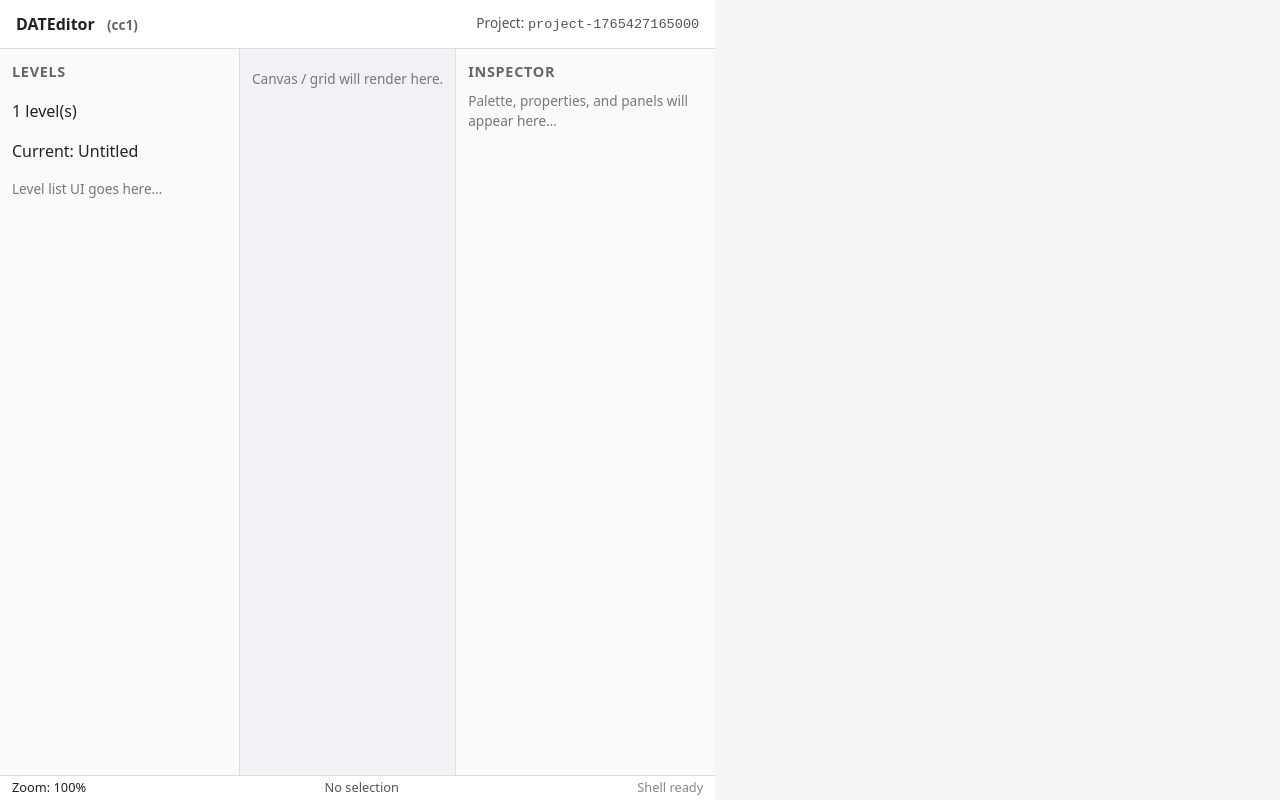
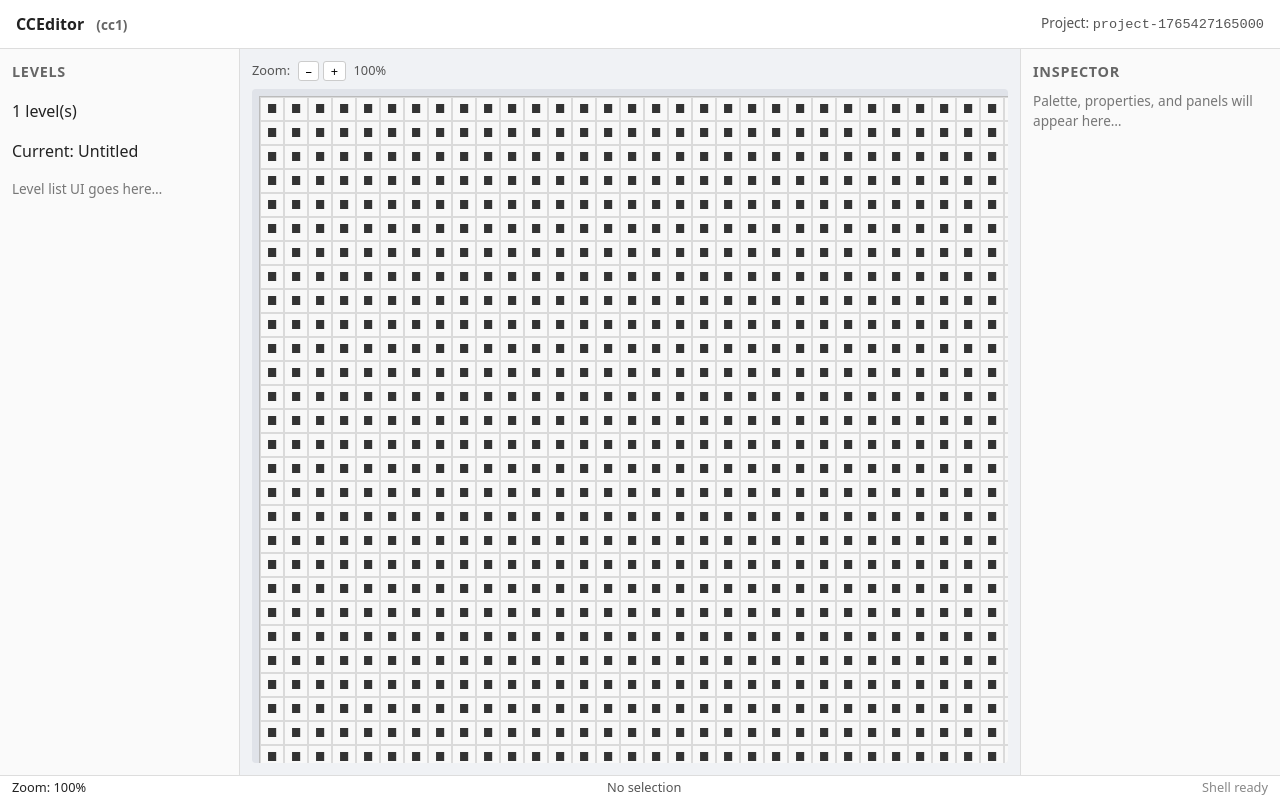
Before and after one commit to joshua-bone/CCEditor, a React app in the folder frontend/: page / in a window 1280 px wide. Built offline with nearby package versions, Linux system fonts and the light colour scheme; the HTML template or start-up script is replaced by a standard one.

Commit message:
TS13: add basic flattened level canvas with zoom and selection highlight

```diff
--- a/frontend/src/App.css
+++ b/frontend/src/App.css
@@ -129,3 +129,84 @@ body {
   text-align: right;
   color: #888;
 }
+
+/* Canvas + zoom toolbar */
+
+.CanvasToolbar {
+  display: flex;
+  align-items: center;
+  margin-bottom: 0.5rem;
+  gap: 0.25rem;
+  font-size: 0.8rem;
+}
+
+.CanvasToolbar-label {
+  margin-right: 0.25rem;
+  color: #555;
+}
+
+.CanvasToolbar button {
+  padding: 0 0.4rem;
+  border: 1px solid #ccc;
+  background-color: #fff;
+  border-radius: 3px;
+  cursor: pointer;
+  font-size: 0.8rem;
+}
+
+.CanvasToolbar button:hover {
+  background-color: #f0f0f0;
+}
+
+.CanvasToolbar-zoomValue {
+  margin-left: 0.25rem;
+  min-width: 3ch;
+  text-align: right;
+  color: #555;
+}
+
+.LevelCanvas-wrapper {
+  display: flex;
+  flex-direction: column;
+  height: 100%;
+}
+
+.LevelCanvas-scroll {
+  flex: 1 1 auto;
+  overflow: auto;
+  background-color: #e0e3e9;
+  border-radius: 4px;
+  padding: 0.5rem;
+  box-sizing: border-box;
+}
+
+.LevelCanvas {
+  display: grid;
+  transform-origin: top left;
+  box-shadow: 0 0 0 1px #bbb;
+  background-color: #cfd3dd;
+}
+
+.LevelCanvas-cell {
+  width: 24px;
+  height: 24px;
+  box-sizing: border-box;
+  border: 1px solid rgba(0, 0, 0, 0.12);
+  display: flex;
+  align-items: center;
+  justify-content: center;
+  font-size: 0.7rem;
+  color: #333;
+  background-color: #f8f8f8;
+}
+
+.LevelCanvas-cell--selected {
+  outline: 2px solid #007acc;
+  outline-offset: -2px;
+  background-color: #e1f3ff;
+}
+
+.LevelCanvas-empty {
+  font-size: 0.85rem;
+  color: #777;
+}
--- a/frontend/src/App.tsx
+++ b/frontend/src/App.tsx
@@ -1,17 +1,20 @@
-import React from 'react';
+// frontend/src/App.tsx
+
 import './App.css';
+
 import { createEditor } from './core/app/editorBootstrap';
 import { EditorRoot } from './ui/EditorRoot';
 
-const editorRuntime = createEditor();
+const editorRuntime = createEditor(); // { useEditorStore, gameDefinitions, ... }
 
 function App() {
-  const { useEditorStore } = editorRuntime;
+  const { useEditorStore, gameDefinitions } = editorRuntime;
 
   return (
     <div className="AppRoot">
-      <EditorRoot useEditorStore={useEditorStore} />
+      <EditorRoot useEditorStore={useEditorStore} gameDefinitions={gameDefinitions} />
     </div>
   );
 }
+
 export default App;
--- a/frontend/src/ui/EditorRoot.tsx
+++ b/frontend/src/ui/EditorRoot.tsx
@@ -3,6 +3,11 @@
 import React from 'react';
 import type { StoreApi, UseBoundStore } from 'zustand';
 import type { EditorStoreState } from '../core/app/editorStore';
+import type { GameDefinitionMap } from '../core/app/editorStore';
+import type { GameDefinition } from '../core/game/gameDefinition';
+import type { GameCellBase } from '../core/model/gameTypes';
+import type { LevelWithLayers } from '../core/model/layers';
+import type { SelectionRect } from '../core/model/selection';
 
 import { TopToolbar } from './layout/TopToolbar';
 import { LeftSidebar } from './layout/LeftSidebar';
@@ -12,15 +17,23 @@ import { StatusBar } from './layout/StatusBar';
 
 export interface EditorRootProps {
   useEditorStore: UseBoundStore<StoreApi<EditorStoreState>>;
+  gameDefinitions: GameDefinitionMap;
 }
 
-export const EditorRoot: React.FC<EditorRootProps> = ({ useEditorStore }) => {
+export const EditorRoot: React.FC<EditorRootProps> = ({ useEditorStore, gameDefinitions }) => {
   const history = useEditorStore((s) => s.history);
   const { present } = history;
 
-  // Very simple derived values for placeholders
-  const levelCount = present.levelset.levels.length;
-  const currentLevel = present.levelset.levels.find((lvl) => lvl.id === present.currentLevelId);
+  const levelset = present.levelset;
+  const currentLevel: LevelWithLayers<GameCellBase> | undefined = levelset.levels.find(
+    (lvl) => lvl.id === present.currentLevelId,
+  ) as LevelWithLayers<GameCellBase> | undefined;
+
+  const gameDefinition: GameDefinition<GameCellBase> | undefined = gameDefinitions.get(
+    present.gameId as string,
+  ) as GameDefinition<GameCellBase> | undefined;
+
+  const levelCount = levelset.levels.length;
 
   return (
     <>
@@ -28,7 +41,11 @@ export const EditorRoot: React.FC<EditorRootProps> = ({ useEditorStore }) => {
 
       <div className="MainLayout">
         <LeftSidebar levelCount={levelCount} currentLevelName={currentLevel?.name ?? ''} />
-        <CenterPane />
+        <CenterPane
+          level={currentLevel}
+          selection={present.selection as SelectionRect | null}
+          gameDefinition={gameDefinition}
+        />
         <RightSidebar />
       </div>
 
--- /dev/null
+++ b/frontend/src/ui/LevelCanvas.tsx
@@ -0,0 +1,94 @@
+// frontend/src/ui/LevelCanvas.tsx
+
+import React, { useMemo, useState } from 'react';
+import type { LevelWithLayers } from '../core/model/layers';
+import type { SelectionRect } from '../core/model/selection';
+import type { GameDefinition } from '../core/game/gameDefinition';
+import type { GameCellBase } from '../core/model/gameTypes';
+import type { Coords } from '../core/model/types';
+
+export interface LevelCanvasProps {
+  level: LevelWithLayers<GameCellBase> | undefined;
+  selection: SelectionRect | null;
+  gameDefinition: GameDefinition<GameCellBase> | undefined;
+}
+
+const CELL_SIZE = 24;
+
+export const LevelCanvas: React.FC<LevelCanvasProps> = ({ level, selection, gameDefinition }) => {
+  const [zoom, setZoom] = useState(1.0);
+
+  const flattened = useMemo(() => {
+    if (!level || !gameDefinition) return null;
+    return gameDefinition.flattenLevelWithLayers(level);
+  }, [level, gameDefinition]);
+
+  if (!level || !flattened) {
+    return <div className="LevelCanvas-empty">No level or game definition available.</div>;
+  }
+
+  const { size, grid } = flattened;
+
+  const handleCellClick = (coords: Coords) => {
+    // For now, just log coordinates
+    // Later this will drive tools / commands.
+    console.log('Cell clicked:', coords);
+  };
+
+  const isSelected = (x: number, y: number): boolean => {
+    if (!selection) return false;
+    return x >= selection.x1 && x <= selection.x2 && y >= selection.y1 && y <= selection.y2;
+  };
+
+  const cells: React.ReactNode[] = [];
+  for (let y = 0; y < size.height; y++) {
+    for (let x = 0; x < size.width; x++) {
+      const cell = grid.get({ x, y }) as unknown;
+      const selected = isSelected(x, y);
+
+      // Display a tiny text marker for the top tile.
+      // For now, just show "." for floor-ish, "#" for non-floor.
+      const hasTop = typeof (cell as { top?: unknown }).top !== 'undefined';
+      const label = hasTop ? '■' : '·';
+
+      cells.push(
+        <div
+          key={`${x}-${y}`}
+          className={'LevelCanvas-cell' + (selected ? ' LevelCanvas-cell--selected' : '')}
+          onClick={() => handleCellClick({ x, y })}
+        >
+          {label}
+        </div>,
+      );
+    }
+  }
+
+  return (
+    <div className="LevelCanvas-wrapper">
+      <div className="CanvasToolbar">
+        <span className="CanvasToolbar-label">Zoom:</span>
+        <button type="button" onClick={() => setZoom((z) => Math.max(0.5, z - 0.25))}>
+          –
+        </button>
+        <button type="button" onClick={() => setZoom((z) => Math.min(3, z + 0.25))}>
+          +
+        </button>
+        <span className="CanvasToolbar-zoomValue">{Math.round(zoom * 100)}%</span>
+      </div>
+      <div className="LevelCanvas-scroll">
+        <div
+          className="LevelCanvas"
+          style={{
+            width: size.width * CELL_SIZE,
+            height: size.height * CELL_SIZE,
+            gridTemplateColumns: `repeat(${size.width}, ${CELL_SIZE}px)`,
+            gridTemplateRows: `repeat(${size.height}, ${CELL_SIZE}px)`,
+            transform: `scale(${zoom})`,
+          }}
+        >
+          {cells}
+        </div>
+      </div>
+    </div>
+  );
+};
--- a/frontend/src/ui/layout/CenterPane.tsx
+++ b/frontend/src/ui/layout/CenterPane.tsx
@@ -1,11 +1,22 @@
 // frontend/src/ui/layout/CenterPane.tsx
 
 import React from 'react';
+import type { LevelWithLayers } from '../../core/model/layers';
+import type { SelectionRect } from '../../core/model/selection';
+import type { GameDefinition } from '../../core/game/gameDefinition';
+import type { GameCellBase } from '../../core/model/gameTypes';
+import { LevelCanvas } from '../LevelCanvas';
 
-export const CenterPane: React.FC = () => {
+interface CenterPaneProps {
+  level: LevelWithLayers<GameCellBase> | undefined;
+  selection: SelectionRect | null;
+  gameDefinition: GameDefinition<GameCellBase> | undefined;
+}
+
+export const CenterPane: React.FC<CenterPaneProps> = ({ level, selection, gameDefinition }) => {
   return (
     <main className="CenterPane">
-      <div className="CenterPane-placeholder">Canvas / grid will render here.</div>
+      <LevelCanvas level={level} selection={selection} gameDefinition={gameDefinition} />
     </main>
   );
 };
--- a/frontend/src/ui/layout/TopToolbar.tsx
+++ b/frontend/src/ui/layout/TopToolbar.tsx
@@ -11,7 +11,7 @@ export const TopToolbar: React.FC<TopToolbarProps> = ({ projectId, gameId }) =>
   return (
     <header className="TopToolbar">
       <div className="TopToolbar-title">
-        DATEditor <span className="TopToolbar-subtitle">({gameId})</span>
+        CCEditor <span className="TopToolbar-subtitle">({gameId})</span>
       </div>
       <div className="TopToolbar-spacer" />
       <div className="TopToolbar-project">
```
